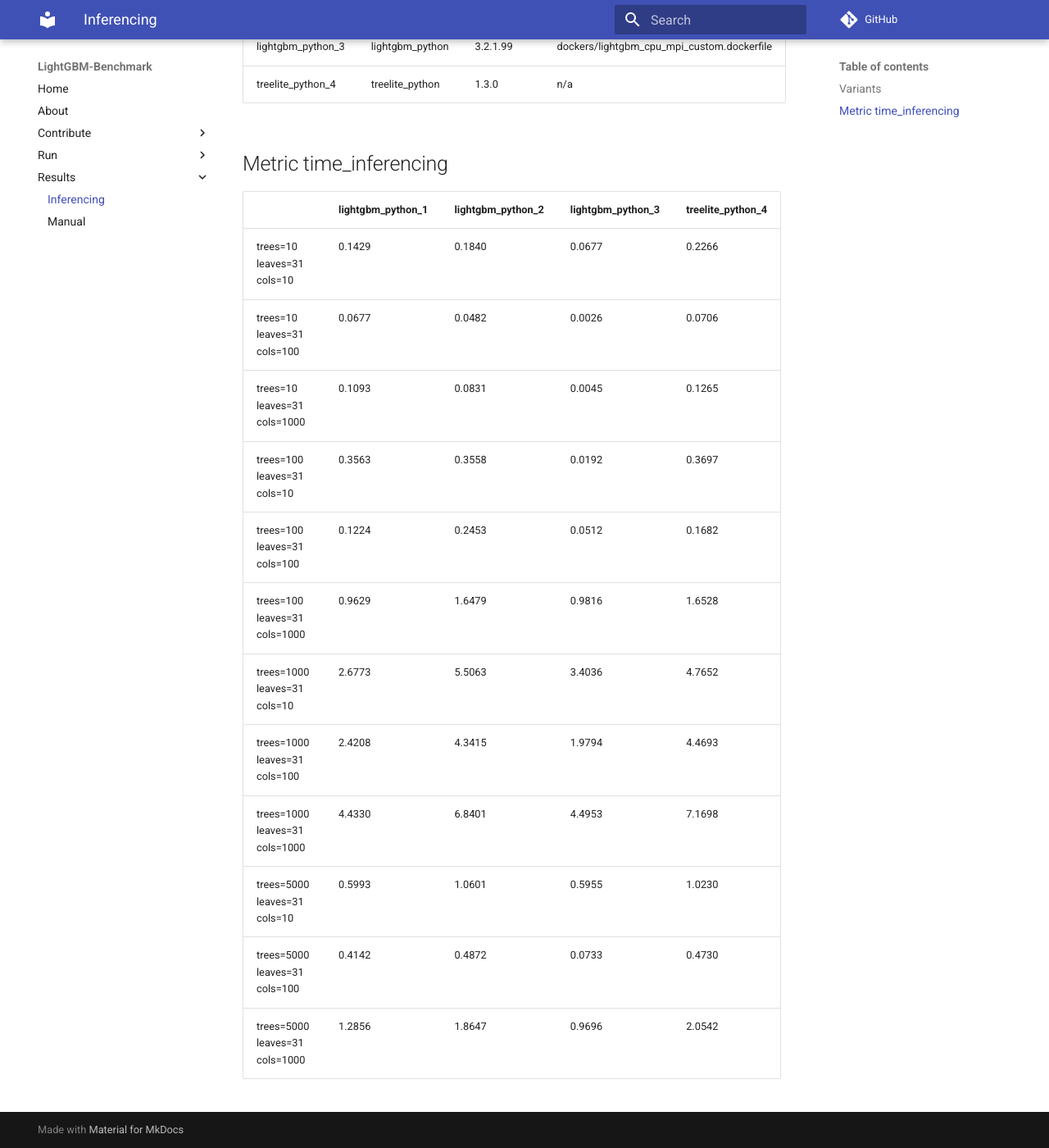
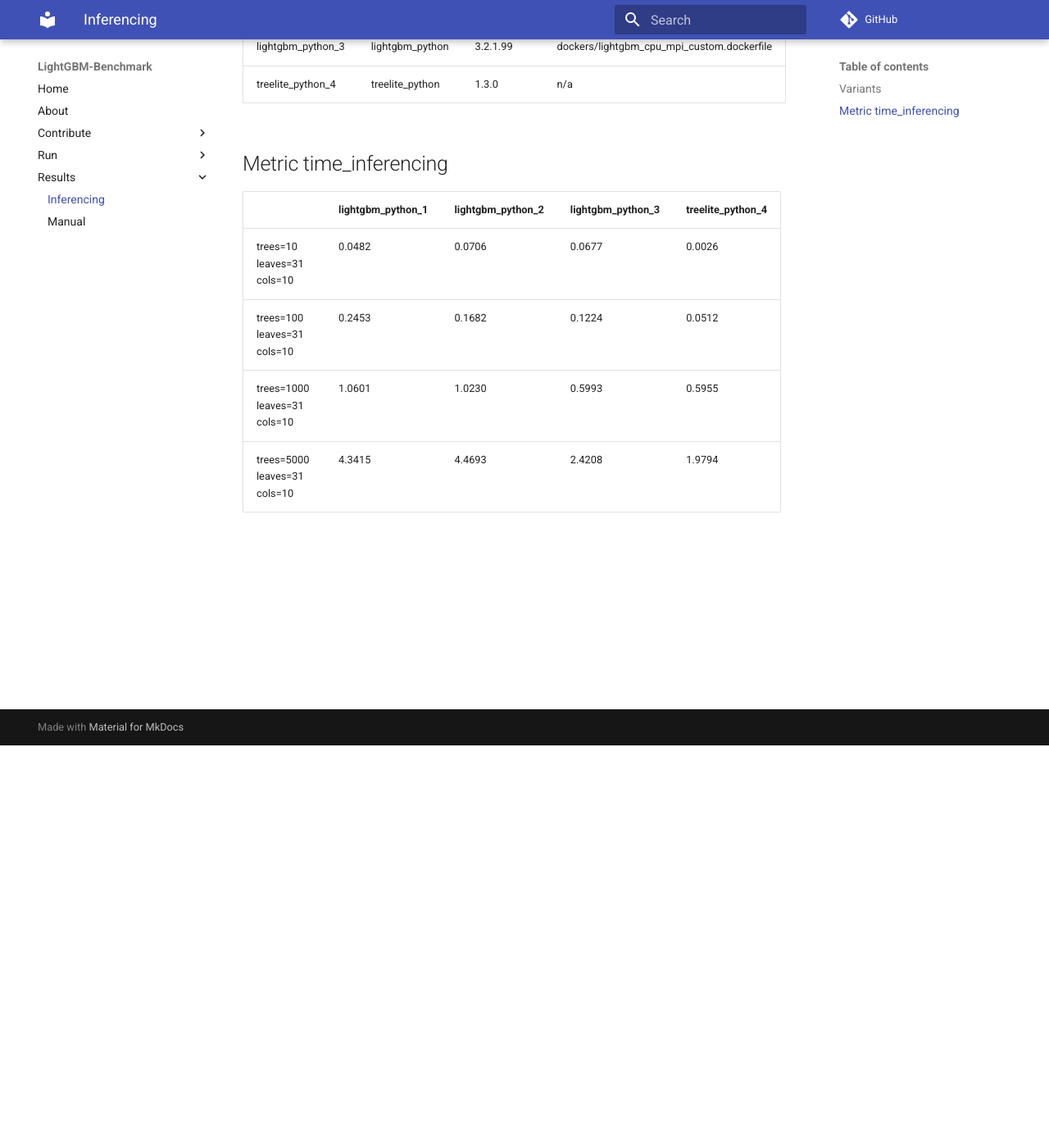
Before and after one commit to microsoft/lightgbm-benchmark, an MkDocs documentation site: the page built from docs/results/inferencing.md, in a window 1280 px wide and 1400 px high, scrolled down 491 px. Shown: the whole window at 82% size. Built offline with MkDocs 1.6.1 and Material for MkDocs 9.7.7, drawn with Linux system fonts in a browser that asks for light colours; comment, search, counter and statistics services are not loaded.

Commit message:
fix order of columns/rows

```diff
--- a/docs/results/inferencing.md
+++ b/docs/results/inferencing.md
@@ -18,15 +18,7 @@
 
 | &nbsp; | lightgbm_python_1 | lightgbm_python_2 | lightgbm_python_3 | treelite_python_4 |
 | :-- | :-- | :-- | :-- | :-- |
-| trees=10<br/>leaves=31<br/>cols=10<br/> | 0.1429 | 0.1840 | 0.0677 | 0.2266 |
-| trees=10<br/>leaves=31<br/>cols=100<br/> | 0.0677 | 0.0482 | 0.0026 | 0.0706 |
-| trees=10<br/>leaves=31<br/>cols=1000<br/> | 0.1093 | 0.0831 | 0.0045 | 0.1265 |
-| trees=100<br/>leaves=31<br/>cols=10<br/> | 0.3563 | 0.3558 | 0.0192 | 0.3697 |
-| trees=100<br/>leaves=31<br/>cols=100<br/> | 0.1224 | 0.2453 | 0.0512 | 0.1682 |
-| trees=100<br/>leaves=31<br/>cols=1000<br/> | 0.9629 | 1.6479 | 0.9816 | 1.6528 |
-| trees=1000<br/>leaves=31<br/>cols=10<br/> | 2.6773 | 5.5063 | 3.4036 | 4.7652 |
-| trees=1000<br/>leaves=31<br/>cols=100<br/> | 2.4208 | 4.3415 | 1.9794 | 4.4693 |
-| trees=1000<br/>leaves=31<br/>cols=1000<br/> | 4.4330 | 6.8401 | 4.4953 | 7.1698 |
-| trees=5000<br/>leaves=31<br/>cols=10<br/> | 0.5993 | 1.0601 | 0.5955 | 1.0230 |
-| trees=5000<br/>leaves=31<br/>cols=100<br/> | 0.4142 | 0.4872 | 0.0733 | 0.4730 |
-| trees=5000<br/>leaves=31<br/>cols=1000<br/> | 1.2856 | 1.8647 | 0.9696 | 2.0542 |
+| trees=10<br/>leaves=31<br/>cols=10<br/> | 0.0482 | 0.0706 | 0.0677 | 0.0026 |
+| trees=100<br/>leaves=31<br/>cols=10<br/> | 0.2453 | 0.1682 | 0.1224 | 0.0512 |
+| trees=1000<br/>leaves=31<br/>cols=10<br/> | 1.0601 | 1.0230 | 0.5993 | 0.5955 |
+| trees=5000<br/>leaves=31<br/>cols=10<br/> | 4.3415 | 4.4693 | 2.4208 | 1.9794 |
```
Also changed, not shown: src/scripts/analysis/templates/inferencing.md (+2 -2 lines), 1 other file.
